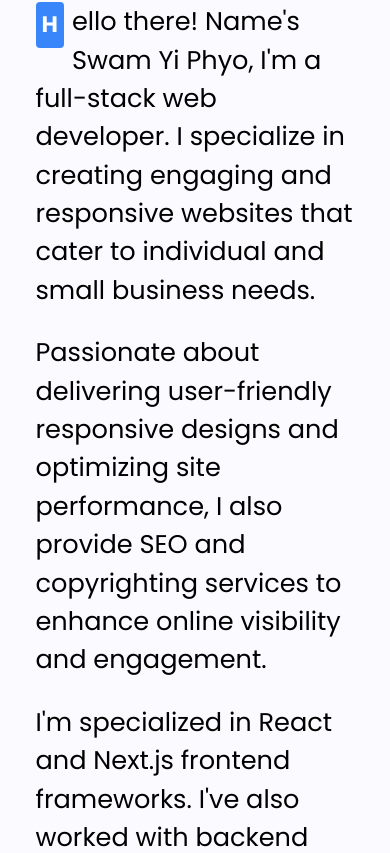
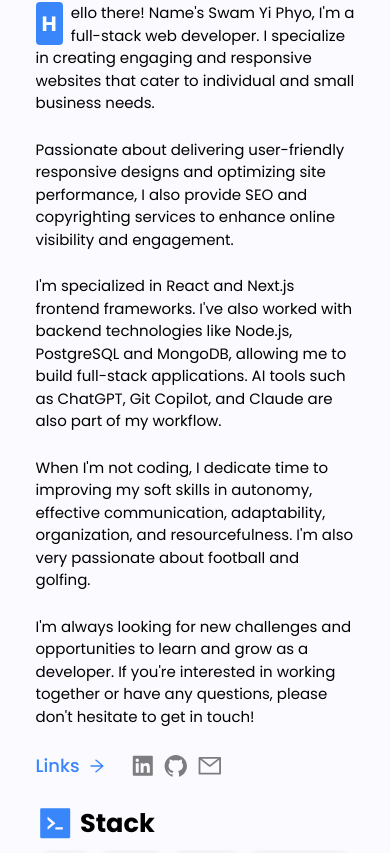
Before and after one commit to fisheeesh/portfolio_v1, a React (Vite) app: page / in a window 390 px wide. Shown: the part 831-1684 px from the top of the page. Built offline with nearby package versions, Linux system fonts and the light colour scheme.

Commit message:
responsive adjusted in about section

```diff
--- a/src/components/About/About.jsx
+++ b/src/components/About/About.jsx
@@ -14,32 +14,32 @@
                 <div className="grid grid-cols-[1fr_350px] gap-6 max-[992px]:grid-cols-1">
                     <div>
                         <Reveal>
-                            <p className="mb-6 first-letter:bg-brand first-letter:text-white first-letter:rounded first-letter:mr-2 first-letter:p-[6px] first-letter:text-[1.4rem] first-letter:font-bold first-letter:float-left">
+                            <p className="mb-6 text-[15px] sm:text-base first-letter:bg-brand first-letter:text-white first-letter:rounded first-letter:mr-2 first-letter:p-[6px] sm:first-letter:text-[1.4rem] first-letter:text-[1.3rem] first-letter:font-bold first-letter:float-left">
                                 Hello there! Name's Swam Yi Phyo, I'm a full-stack web developer. I specialize in creating engaging and responsive websites that cater to individual and small business needs.
                             </p>
                         </Reveal>
                         <Reveal>
-                            <p className="mb-6">
+                            <p className="mb-6 text-[15px] sm:text-base">
                                 Passionate about delivering user-friendly responsive designs and optimizing site performance, I also provide SEO and copyrighting services to enhance online visibility and engagement.
                             </p>
                         </Reveal>
                         <Reveal>
-                            <p className="mb-6">
+                            <p className="mb-6 text-[15px] sm:text-base">
                                 I'm specialized in React and Next.js frontend frameworks. I've also worked with backend technologies like Node.js, PostgreSQL and MongoDB, allowing me to build full-stack applications. AI tools such as ChatGPT, Git Copilot, and Claude are also part of my workflow.
                             </p>
                         </Reveal>
                         <Reveal>
-                            <p className="mb-6 max-[480px]:text-left">
+                            <p className="mb-6 text-[15px] sm:text-base max-[480px]:text-left">
                                 When I'm not coding, I dedicate time to improving my soft skills in autonomy, effective communication, adaptability, organization, and resourcefulness. I'm also very passionate about football and golfing.
                             </p>
                         </Reveal>
                         <Reveal>
-                            <p className="mb-6">
+                            <p className="mb-6 text-[15px] sm:text-base">
                                 I'm always looking for new challenges and opportunities to learn and grow as a developer. If you're interested in working together or have any questions, please don't hesitate to get in touch!
                             </p>
                         </Reveal>
                         <Reveal>
-                            <div className="flex items-center gap-4">
+                            <div className="flex items-center gap-6">
                                 <div className="flex items-center gap-2 text-lg font-medium text-brand">
                                     <span>Links</span>
                                     <AiOutlineArrowRight />
--- a/src/ui/Stats.jsx
+++ b/src/ui/Stats.jsx
@@ -8,7 +8,7 @@
                 <div>
                     <h4 className="flex items-center mb-1">
                         <AiFillCode size="2.4rem" color="#3986FA" />
-                        <span className="font-bold relative ml-1.5 text-[2.2rem]">Stack</span>
+                        <span className="font-bold relative ml-1.5 text-[1.6rem]">Stack</span>
                     </h4>
                     <div className="flex flex-wrap mb-4">
                         <span className="rounded-[10px] text-[#000000D0] cursor-default shadow-[0px_2px_5px_rgba(160,170,180,0.6)] bg-[#f5f5f5] py-[5px] px-2.5 m-[5px] flex items-center justify-center text-[15px] font-normal ">Vue</span>
@@ -31,7 +31,7 @@
                 <div>
                     <h4 className="flex items-center mb-1">
                         <AiFillCode size="2.4rem" color="#3986FA" />
-                        <span className="font-bold relative ml-1.5 text-[2.2rem]">+</span>
+                        <span className="font-bold relative ml-1.5 text-[1.6rem]">+</span>
                     </h4>
                     <div className="flex flex-wrap">
                         <span className="rounded-[10px] text-[#000000D0] cursor-default shadow-[0px_2px_5px_rgba(160,170,180,0.6)] bg-[#f5f5f5] py-[5px] px-2.5 m-[5px] flex items-center justify-center text-[15px] font-normal ">Arc</span>
```
